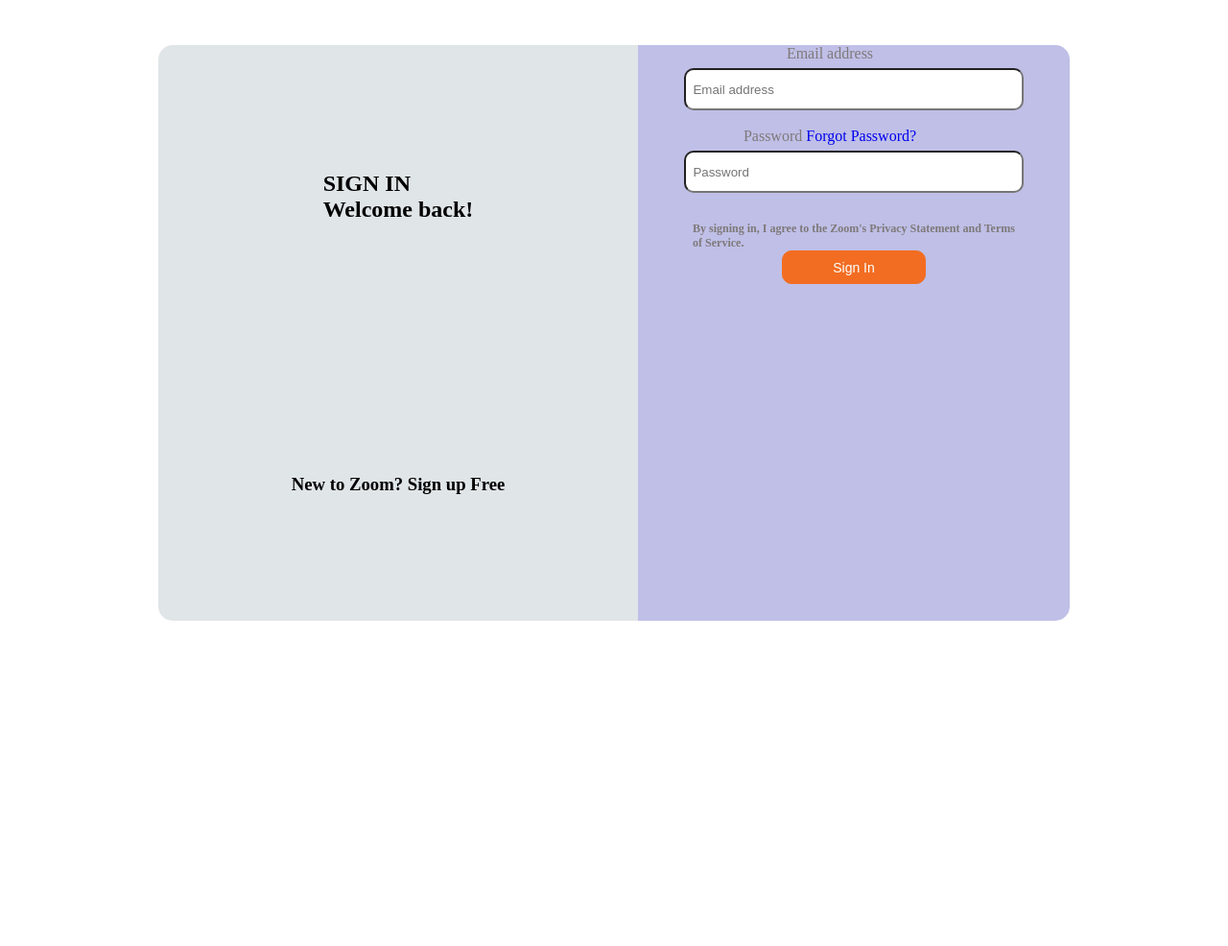
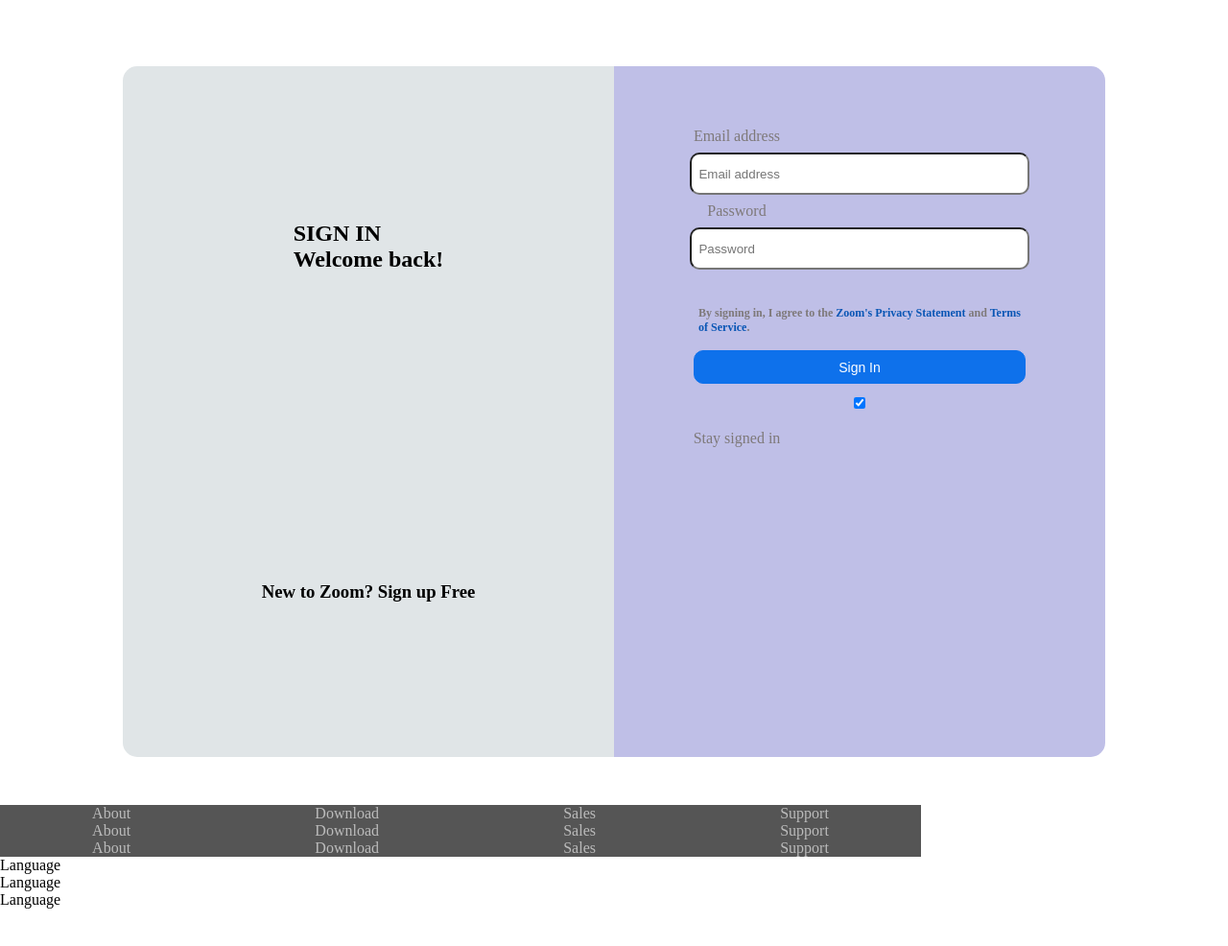
Before and after one commit to SILVA94/proyecto-zoom-signin, a plain HTML site: page index.html in a window 1280 px wide. Shown: the part 98-1084 px from the top of the page at 96% size. Drawn offline with Linux system fonts and the light colour scheme.

Commit message:
Se avanza en la parte derecha de zona central (inicio de cesion) y se comienza con footer

```diff
--- a/index.html
+++ b/index.html
@@ -41,18 +41,64 @@
         </aside>
         <section class="datos-cuenta">
             <label for="email">Email address</label>
-            <input type="email" id="email"  required placeholder="  Email address">
-            <br>
-            <label for="email">Password <a style="display:flex-end" href="http://https://zoom.us/forgot_password"> Forgot Password?</a></label>
-            <input type="email" id="email"  required placeholder="  Password">
+            <input type="email"  required placeholder="  Email address">
+            <label for="password">Password</label>
+            <input type="password"   required placeholder="  Password">
             <h6>By signing in, I agree to the<span> Zoom's Privacy Statement </span> and  <span>Terms<br> of Service</span>.</h6>
             <button class="boton-signin">Sign In</button>
+            <input class="stay-checkbox"type="checkbox"  name="stay" checked>
+            <label for="stay">Stay signed in</label>
         </section>
 
 
     </main>
+
+<!-- Fin -->
     <footer>
+        <div class="main-container">
+        <section class="About ila">
+            <ul class="columna">
+                <li>About</li>
+                <li>About</li>
+                <li>About</li>
+            </ul>
+        </section>
+        <section class="Download ila">
+            <ul class="columna">
+                <li>Download</li>
+                <li>Download</li>
+                <li>Download</li>
+            </ul>
+        </section>
+        <section class="Sales ila">
+            <ul class="columna">
+                <li>Sales</li>
+                <li>Sales</li>
+                <li>Sales</li>
+            </ul>
+        </section>
+        <section class="Support ila">
+            <ul>
+                <li>Support</li>
+                <li>Support</li>
+                <li>Support</li>
+            </ul>
+        </section>
+    </div>
+    <div>
+        <section class="Language ila">
+            <ul>
+                <li>Language</li>
+                <li>Language</li>
+                <li>Language</li>
+            </ul>
+        </section>
+    </div>
 
     </footer>
+
+
+
+
 </body>
 </html>
--- a/style.css
+++ b/style.css
@@ -74,20 +74,19 @@
 
 /* ---------------------------------------------------------------------------------  Estilos main ---------------------------------------------------_> */
 
-
 .container-ingresar{
     display: flex;
     justify-content: center;
-    margin-top: 50px;
+    margin-top: 9vh;
     margin-bottom: 50px;
 }
 .foto-ingresa{
     background-position: center;
     background-size: 100%;
     background-image: url(./img/arrow.png);
-    height: 600px;
+    height: 90vh;
     background-color: #e0e5e7;
-    width:500px;
+    flex-basis: 40%;
     background-repeat: no-repeat;
     border-top-left-radius: 15px;
     border-bottom-left-radius: 15px;
@@ -104,8 +103,9 @@
     display: flex;
     flex-direction: column;
     background-color: #bfbfe7;
-    width: 450px;
+    flex-basis: 40%;
     align-items: center;
+    padding-top: 8vh;
     border-top-right-radius: 15px;
     border-bottom-right-radius: 15px;
 
@@ -115,31 +115,69 @@
     border-radius: 10px ;
     height: 40px;
     width: 350px;
+    margin-bottom: 1vh;
 }
 
 label{
     color: rgb(126, 121, 121);
-    padding-right: 50px;
-    margin-bottom:6px;
+    padding-right: 20vw;
+    margin-bottom:1vh;
+}
+
+.stay-checkbox{
+    padding-right: 0vw;
+    width: 1vw;
 }
 
 h6{
     margin-top: 30px;
     color: rgb(126, 121, 121);
     font-size: 12px;
+    margin-bottom: 2vh;
 }
 
 .boton-signin{
-    background-color: #f26d21;
-    border: 1px solid #f26d21;
+    background-color: #0e71eb;
+    border: 1px solid #0e71eb;
     border-radius: 10px;
     height: 35px;
     color: #fff;
     font-size: 14px;
     font-weight: 500;
     cursor:pointer;
-    width: 150px;
+    width: 27vw;
 }
+
+span{
+    color: #0956B5;
+}
+
+/* ----------------------------------------------------------------------------------- ESTILOS FOOTER -----------------------------------------------------------*/
+
+
+ul {
+    list-style: none;
+    padding-left: 0;
+}
+.main-container {
+    background-color: #555;
+    color: #bbb;
+    display: flex;
+    justify-content: space-around;
+    width: 75vw;
+    flex-wrap: nowrap;
+    margin: ;
+}
+
+.ila{
+    display: flex;
+    flex-direction: row;
+
+}
+
+.columna{
+    display: flex;
+    flex-direction: column;
 
 /*
 
```
